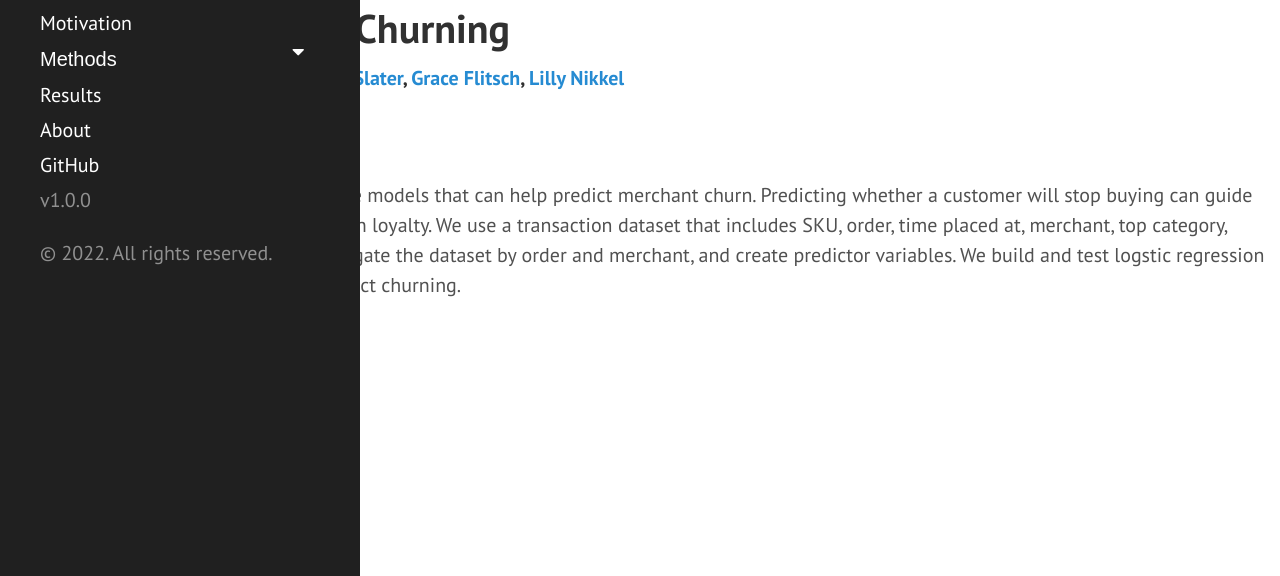
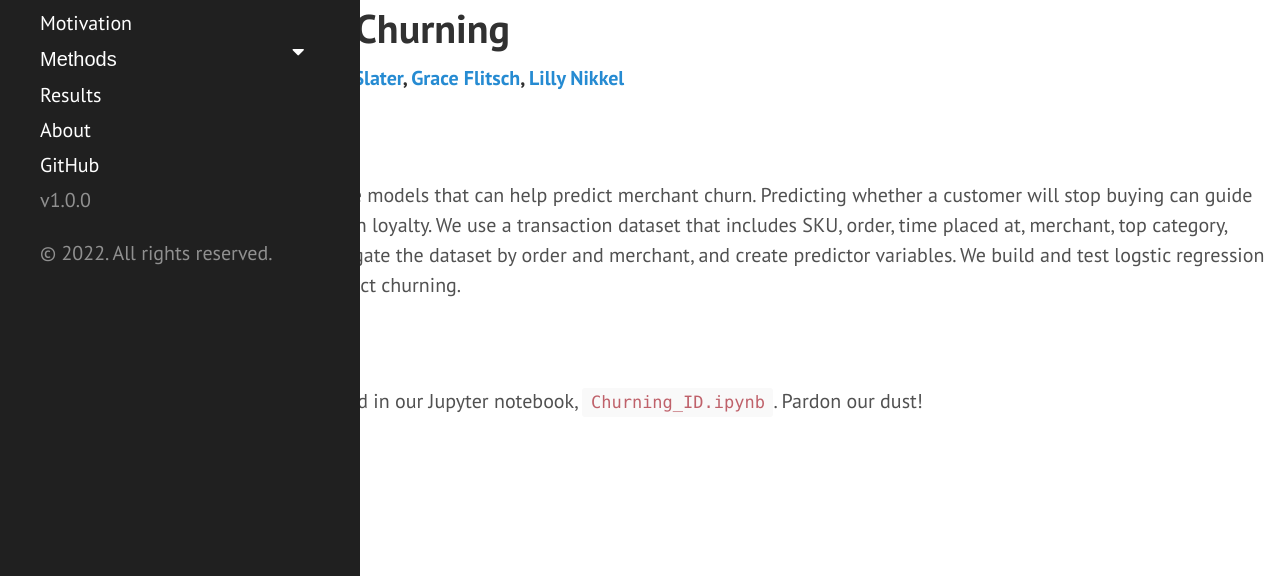
Before and after one commit to datasciencelifecycle/math493_fall2022, a Jekyll site: the page built from index.md, in a window 1280 px wide, cut to the strip 324-900 px from the top of the page. Built offline with Jekyll 4.4.1, drawn with Linux system fonts in a browser that asks for light colours; the list of posts is cut into pages by our own code.

Commit message:
Added link to Colab

```diff
--- a/index.md
+++ b/index.md
@@ -11,3 +11,6 @@ layout: default
 # Abstract
 
 The project is aimed at building predictive models that can help predict merchant churn. Predicting whether a customer will stop buying can guide relationships with customers to strengthen loyalty. We use a transaction dataset that includes SKU, order, time placed at, merchant, top category, subcateogry, quantity, and price. We aggregate the dataset by order and merchant, and create predictor variables. We build and test logstic regression models and a decision tree model to predict churning.
+
+# Code
+All of the code for our project can be found in our Jupyter notebook, [`Churning_ID.ipynb`](https://colab.research.google.com/drive/1W0jr3GvOdy2G07TeULOVP9usARw0QYT_?usp=sharing). Pardon our dust!
```
